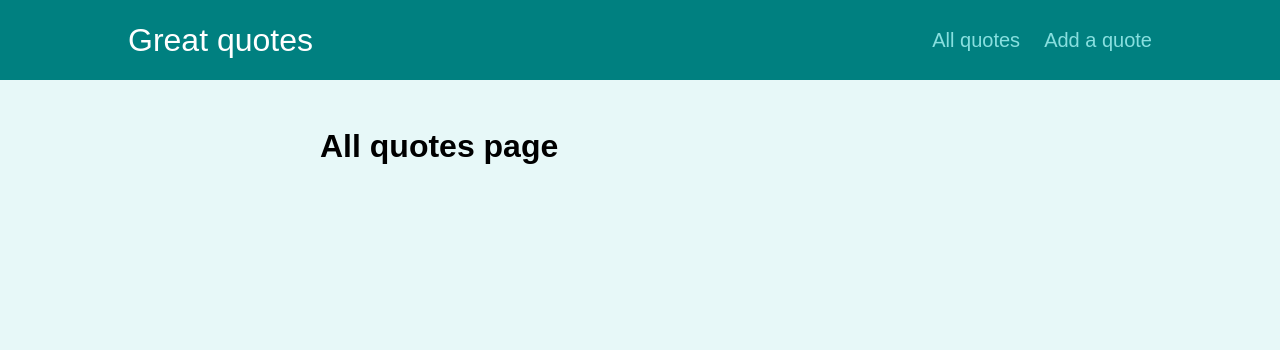
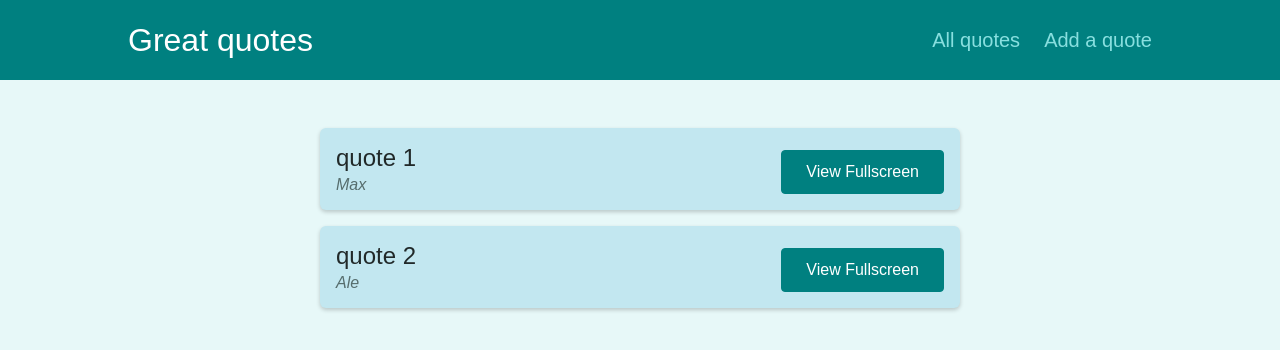
Before and after one commit to brunelloalessio-lellis/react-routing-practice, a React (Create React App) app: page /quotes in a window 1280 px wide. Shown: the top 350 px of the page. Built offline with nearby package versions, Linux system fonts and the light colour scheme.

Commit message:
adding new quote form adding quote list of dammy quotes adding view quote link to quoteitem showing quote data better added page not found

```diff
--- a/src/App.js
+++ b/src/App.js
@@ -1,10 +1,11 @@
 import Layout from "./components/layout/Layout";
-import { Switch } from 'react-router-dom';
-import { Route } from 'react-router-dom';
-import { Redirect } from 'react-router-dom';
-import AllQuotes from './pages/AllQuotes';
-import QuoteDetail from './pages/QuoteDetail';
-import NewQuote from './pages/NewQuote';
+import { Switch } from "react-router-dom";
+import { Route } from "react-router-dom";
+import { Redirect } from "react-router-dom";
+import AllQuotes from "./pages/AllQuotes";
+import QuoteDetail from "./pages/QuoteDetail";
+import NewQuote from "./pages/NewQuote";
+import NotFound from "./pages/NotFound";
 
 function App() {
   return (
@@ -23,6 +24,9 @@ function App() {
           <Route path="/new-quote">
             <NewQuote />
           </Route>
+          <Route path="*">
+            <NotFound />
+          </Route>
         </Switch>
       </Layout>
     </>
--- a/src/components/quotes/QuoteItem.js
+++ b/src/components/quotes/QuoteItem.js
@@ -1,4 +1,5 @@
 import classes from './QuoteItem.module.css';
+import { NavLink } from 'react-router-dom';
 
 const QuoteItem = (props) => {
   return (
@@ -9,9 +10,9 @@ const QuoteItem = (props) => {
           </blockquote>
           <figcaption>{props.author}</figcaption>
         </figure>
-      <a className='btn'>
+        <NavLink to={`/quotes/${props.id}`} className='btn'>
           View Fullscreen
-      </a>
+        </NavLink>
       </li>
   );
 };
--- a/src/pages/AllQuotes.js
+++ b/src/pages/AllQuotes.js
@@ -1,5 +1,12 @@
+import QuoteList from '../components/quotes/QuoteList';
+
+const DUMMY_QUOTES = [
+  { id: "q1", author: "Max", text: "quote 1" },
+  { id: "q2", author: "Ale", text: "quote 2" },
+];
+
 const AllQuotes = () => {
-  return <h1>All quotes page</h1>;
+  return <QuoteList quotes={DUMMY_QUOTES}/>;
 };
 
 export default AllQuotes;
--- a/src/pages/NewQuote.js
+++ b/src/pages/NewQuote.js
@@ -1,5 +1,11 @@
+import QuoteForm from "../components/quotes/QuoteForm";
+
 const NewQuote = () => {
-  return <h1>New quotes page</h1>;
+  const addQuoteHandler = (quoteData) => {
+    console.log(quoteData);
+  };
+
+  return <QuoteForm onAddQuote={addQuoteHandler} />;
 };
 
 export default NewQuote;
--- /dev/null
+++ b/src/pages/NotFound.js
@@ -0,0 +1,7 @@
+const NotFound = ()=>{
+    return <div className="centered">
+        <p>Page not found</p>
+    </div>
+}
+
+export default NotFound
--- a/src/pages/QuoteDetail.js
+++ b/src/pages/QuoteDetail.js
@@ -1,12 +1,23 @@
 import { Route, useParams } from "react-router-dom";
 import Comments from '../components/comments/Comments';
+import HighlightedQuote from '../components/quotes/HighlightedQuote';
+
+const DUMMY_QUOTES = [
+  { id: "q1", author: "Max", text: "quote 1" },
+  { id: "q2", author: "Ale", text: "quote 2" },
+];
 
 const QuoteDetail = () => {
   const params = useParams();
+  const quote = DUMMY_QUOTES.find(quote => quote.id === params.quoteId)
+
+  if(!quote){
+    return <p>No quote found</p>
+  }
 
   return <>
     <h1>QuoteDetail page</h1>
-    <p>{params.quoteId}</p>
+    <HighlightedQuote text={quote.text} author={quote.author}/>
     <Route path={`/quotes/${params.quoteId}/comments`}>
         <Comments />
     </Route>
```
Also changed, not shown: 1 other file (tests, documents, lock files or other folders). Lines whose indentation alone changed are shown as unchanged.
